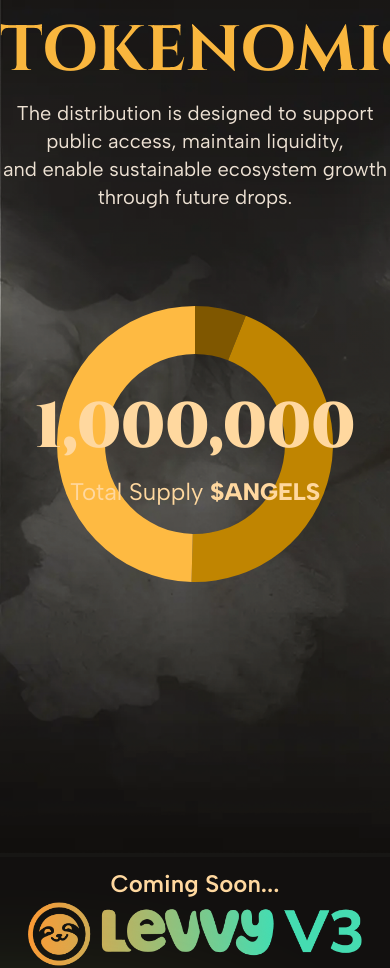
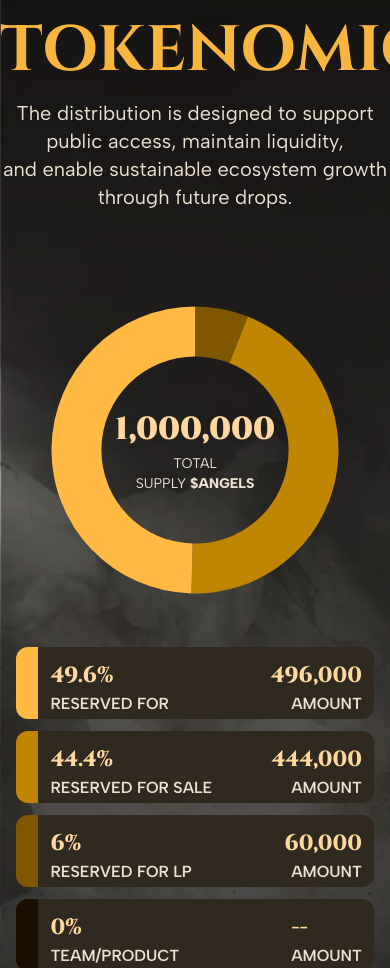
Before and after one commit to Levvy-fi/Levvy.Landing, a Gatsby site: page / in a window 390 px wide. Shown: the part 1032-2000 px from the top of the page. Built offline with nearby package versions, Linux system fonts and the light colour scheme; Gatsby itself is replaced by a stand-in of ours.

Commit message:
feat: enhance chart responsiveness and adjust typography styles in Section2 component

```diff
--- a/src/components/sections/section2.tsx
+++ b/src/components/sections/section2.tsx
@@ -52,19 +52,19 @@ const Section2: React.FC = () => {
             let chartSize, innerRadius, outerRadius;
 
             if (width < 640) {
-                chartSize = Math.min(width * 0.8, 300);
+                chartSize = Math.min(width * 0.8, 500);
                 innerRadius = chartSize * 0.3;
                 outerRadius = chartSize * 0.46;
-            } else if (width < 1024) {
-                chartSize = Math.min(width * 0.3, 500);
+            }else if (width < 1024) {
+                chartSize = Math.min(width * 0.8, 600);
                 innerRadius = chartSize * 0.3;
                 outerRadius = chartSize * 0.46;
             } else if (width < 1280) {
-                chartSize = Math.min(width * 0.3, 400);
+                chartSize = Math.min(width * 0.4, 450);
                 innerRadius = chartSize * 0.3;
                 outerRadius = chartSize * 0.46;
             } else {
-                chartSize = Math.min(width * 0.4, 680);
+                chartSize = Math.min(width * 0.45, 680);
                 innerRadius = chartSize * 0.30;
                 outerRadius = chartSize * 0.45;
             }
@@ -111,7 +111,7 @@ const Section2: React.FC = () => {
                         and enable sustainable ecosystem growth through future drops.
                     </Typography>
                 </div>
-                <div className="flex flex-col mt-[82.38px] items-center md:flex-row md:gap-[73.5px] ">
+                <div className="flex flex-col mt-[82.38px] items-center gap-[25px] lg:flex-row lg:gap-10 xl:gap-[73.5px] ">
                     <div className="relative">
                         <div>
                             <PieChart
@@ -161,18 +161,18 @@ const Section2: React.FC = () => {
                                     textAlign: "center",
                                     color: theme.palette.primary.light
                                 }}
-                                className="!text-[64px]"
+                                className="!text-[32px] sm:!text-[64px] md:!text-[40px]  lg:!text-5xl  xl:!text-[64px]"
                             >
                                 1,000,000
                             </Typography>
                             <Typography
                                 sx={{
                                     textAlign: "center",
-                                    color: theme.palette.primary.light
+                                    color: theme.palette.text.primary
                                 }}
-                                className="!text-2xl leading-8"
+                                className="!text-sm sm:!text-2xl sm:leading-8 lg:!text-xl lg:leading-6 xl:!text-2xl xl:leading-8"
                             >
-                                <span>
+                                <span className="uppercase">
                                     Total Supply
                                 </span>
                                 <span className="font-extrabold">
@@ -181,10 +181,10 @@ const Section2: React.FC = () => {
                             </Typography>
                         </div>
                     </div>
-                    <div className="hidden w-full lg:flex lg:flex-col lg:gap-8 lg:justify-between">
+                    <div className="w-full flex flex-col gap-3 p-4 sm:gap-5 lg:mr-10 lg:px-0 lg:gap-8 lg:justify-between">
                         <div
                             style={{ backgroundColor: theme.palette.chart?.[50] }}
-                            className="flex !rounded-[12px] overflow-hidden lg:h-20 xl:h-28"
+                            className="flex !rounded-[12px] overflow-hidden h-18 sm:h-20 xl:h-28"
                         >
                             <div
                                 style={{
@@ -193,7 +193,7 @@ const Section2: React.FC = () => {
                                 className="w-6 h-full">
                             </div>
 
-                            <div className="flex justify-between w-full lg:p-4 xl:p-6">
+                            <div className="flex justify-between w-full p-3 lg:p-4 xl:p-6">
                                 <div className="flex flex-col lg:gap-[10px] xl:gap-[15px]">
                                     <Typography
                                         sx={{
@@ -201,12 +201,12 @@ const Section2: React.FC = () => {
                                             color: theme.palette.primary.light,
                                             fontWeight: 800,
                                         }}
-                                        className="lg:!text-3xl lg:!leading-[20px] xl:!text-[40px] xl:!leading-[30px]"
+                                        className="!text-[22px] sm:!text-3xl lg:!text-3xl lg:!leading-[20px] xl:!text-[40px] xl:!leading-[30px]"
                                     >
                                         49.6%
                                     </Typography>
                                     <Typography
-                                        className="!text-xs lg:!text-sm xl:!text-base"
+                                        className="!text-base lg:!text-sm xl:!text-base"
                                         sx={{
                                             textTransform: "uppercase",
                                             fontWeight: 600,
@@ -223,7 +223,7 @@ const Section2: React.FC = () => {
                                             color: theme.palette.primary.light,
                                             fontWeight: 800,
                                         }}
-                                        className="lg:!text-3xl lg:!leading-[20px] xl:!text-[40px] xl:!leading-[30px]"
+                                        className="!text-[22px] sm:!text-3xl lg:!text-3xl lg:!leading-[20px] xl:!text-[40px] xl:!leading-[30px]"
                                     >
                                         496,000
                                     </Typography>
@@ -235,7 +235,7 @@ const Section2: React.FC = () => {
                                             color: theme.palette.text.primary,
                                             textAlign: "right",
                                         }}
-                                        className="!text-xs lg:!text-sm xl:!text-base"
+                                        className="!text-base lg:!text-sm xl:!text-base"
                                     >
                                         Amount
                                     </Typography>
@@ -245,7 +245,7 @@ const Section2: React.FC = () => {
 
                         <div
                             style={{ backgroundColor: theme.palette.chart?.[50] }}
-                            className="flex !rounded-[12px] overflow-hidden lg:h-20 xl:h-28"
+                            className="flex !rounded-[12px] overflow-hidden h-18 sm:h-20 xl:h-28"
                         >
                             <div
                                 style={{
@@ -253,7 +253,7 @@ const Section2: React.FC = () => {
                                 }}
                                 className="w-6 h-full"></div>
 
-                            <div className="flex justify-between w-full lg:p-4 xl:p-6">
+                            <div className="flex justify-between w-full p-3 lg:p-4 xl:p-6">
                                 <div className="flex flex-col lg:gap-[10px] xl:gap-[15px]">
                                     <Typography
                                         sx={{
@@ -261,12 +261,12 @@ const Section2: React.FC = () => {
                                             color: theme.palette.primary.light,
                                             fontWeight: 800,
                                         }}
-                                        className="lg:!text-3xl lg:!leading-[20px] xl:!text-[40px] xl:!leading-[30px]"
+                                        className="!text-[22px] sm:!text-3xl lg:!text-3xl lg:!leading-[20px] xl:!text-[40px] xl:!leading-[30px]"
                                     >
                                         44.4%
                                     </Typography>
                                     <Typography
-                                        className="!text-xs lg:!text-sm xl:!text-base"
+                                        className="!text-base lg:!text-sm xl:!text-base"
                                         sx={{
                                             textTransform: "uppercase",
                                             fontWeight: 600,
@@ -283,12 +283,12 @@ const Section2: React.FC = () => {
                                             color: theme.palette.primary.light,
                                             fontWeight: 800,
                                         }}
-                                        className="lg:!text-3xl lg:!leading-[20px] xl:!text-[40px] xl:!leading-[30px]"
+                                        className="!text-[22px] sm:!text-3xl lg:!text-3xl lg:!leading-[20px] xl:!text-[40px] xl:!leading-[30px]"
                                     >
                                         444,000
                                     </Typography>
                                     <Typography
-                                        className="!text-xs lg:!text-sm xl:!text-base"
+                                        className="!text-base lg:!text-sm xl:!text-base"
                                         sx={{
                                             textTransform: "uppercase",
                                             fontWeight: 600,
@@ -304,7 +304,7 @@ const Section2: React.FC = () => {
 
                         <div
                             style={{ backgroundColor: theme.palette.chart?.[50] }}
-                            className="flex !rounded-[12px] overflow-hidden lg:h-20 xl:h-28"
+                            className="flex !rounded-[12px] overflow-hidden h-18 sm:h-20 xl:h-28"
                         >
                             <div
                                 style={{
@@ -312,7 +312,7 @@ const Section2: React.FC = () => {
                                 }}
                                 className="w-6 h-full"></div>
 
-                            <div className="flex justify-between w-full lg:p-4 xl:p-6">
+                            <div className="flex justify-between w-full p-3 lg:p-4 xl:p-6">
                                 <div className="flex flex-col lg:gap-[10px] xl:gap-[15px]">
                                     <Typography
                                         sx={{
@@ -320,12 +320,12 @@ const Section2: React.FC = () => {
                                             color: theme.palette.primary.light,
                                             fontWeight: 800,
                                         }}
-                                        className="lg:!text-3xl lg:!leading-[20px] xl:!text-[40px] xl:!leading-[30px]"
+                                        className="!text-[22px] sm:!text-3xl lg:!text-3xl lg:!leading-[20px] xl:!text-[40px] xl:!leading-[30px]"
                                     >
                                         6%
                                     </Typography>
                                     <Typography
-                                        className="!text-xs lg:!text-sm xl:!text-base"
+                                        className="!text-base lg:!text-sm xl:!text-base"
                                         sx={{
                                             textTransform: "uppercase",
                                             fontWeight: 600,
@@ -342,12 +342,12 @@ const Section2: React.FC = () => {
                                             color: theme.palette.primary.light,
                                             fontWeight: 800,
                                         }}
-                                        className="lg:!text-3xl lg:!leading-[20px] xl:!text-[40px] xl:!leading-[30px]"
+                                        className="!text-[22px] lg:!text-3xl lg:!leading-[20px] xl:!text-[40px] xl:!leading-[30px]"
                                     >
                                         60,000
                                     </Typography>
                                     <Typography
-                                        className="!text-xs lg:!text-sm xl:!text-base"
+                                        className="!text-base lg:!text-sm xl:!text-base"
                                         sx={{
                                             textTransform: "uppercase",
                                             fontWeight: 600,
@@ -363,7 +363,7 @@ const Section2: React.FC = () => {
 
                         <div
                             style={{ backgroundColor: theme.palette.chart?.[50] }}
-                            className="flex !rounded-[12px] overflow-hidden lg:h-20 xl:h-28"
+                            className="flex !rounded-[12px] overflow-hidden h-18 sm:h-20 xl:h-28"
                         >
                             <div
                                 style={{
@@ -371,7 +371,7 @@ const Section2: React.FC = () => {
                                 }}
                                 className="w-6 h-full"></div>
 
-                            <div className="flex justify-between w-full lg:p-4 xl:p-6">
+                            <div className="flex justify-between w-full p-3 lg:p-4 xl:p-6">
                                 <div className="flex flex-col lg:gap-[10px] xl:gap-[15px]">
                                     <Typography
                                         sx={{
@@ -379,12 +379,12 @@ const Section2: React.FC = () => {
                                             color: theme.palette.primary.light,
                                             fontWeight: 800,
                                         }}
-                                        className="lg:!text-3xl lg:!leading-[20px] xl:!text-[40px] xl:!leading-[30px]"
+                                        className="!text-[22px] sm:!text-3xl lg:!text-3xl lg:!leading-[20px] xl:!text-[40px] xl:!leading-[30px]"
                                     >
                                         0%
                                     </Typography>
                                     <Typography
-                                        className="!text-xs lg:!text-sm xl:!text-base"
+                                        className="!text-base lg:!text-sm xl:!text-base"
                                         sx={{
                                             textTransform: "uppercase",
                                             fontWeight: 600,
@@ -401,12 +401,12 @@ const Section2: React.FC = () => {
                                             color: theme.palette.primary.light,
                                             fontWeight: 800,
                                         }}
-                                        className="lg:!text-3xl lg:!leading-[20px] xl:!text-[40px] xl:!leading-[30px]"
+                                        className="!text-[22px] sm:!text-3xl lg:!leading-[20px] xl:!text-[40px] xl:!leading-[30px]"
                                     >
                                         --
                                     </Typography>
                                     <Typography
-                                        className="!text-xs lg:!text-sm xl:!text-base"
+                                        className="!text-base lg:!text-sm xl:!text-base"
                                         sx={{
                                             textTransform: "uppercase",
                                             fontWeight: 600,
```
